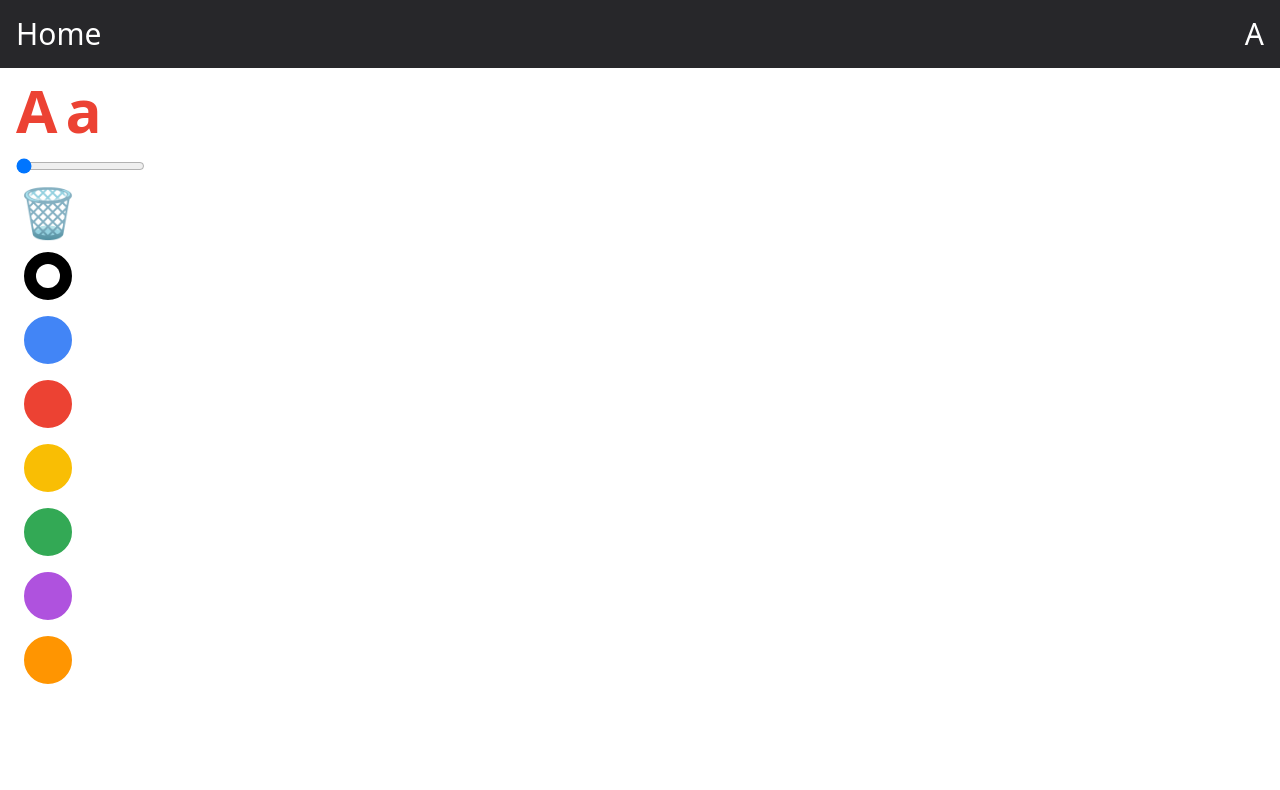
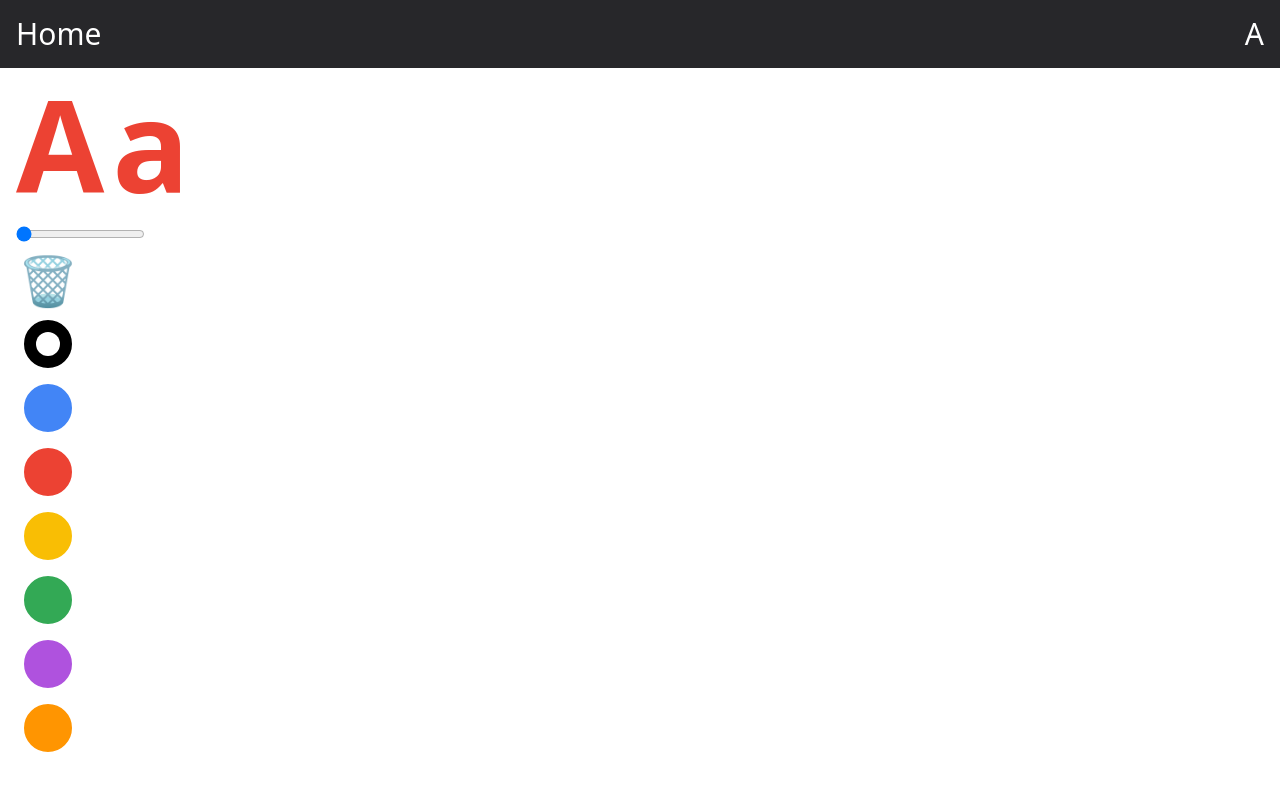
Before and after one commit to malthesers/letter-learning, a Vue app: page /a/canvas in a window 1280 px wide. Shown: the top 790 px of the page. Built offline with nearby package versions, Linux system fonts and the light colour scheme.

Commit message:
Changed Canvas letter size

```diff
--- a/src/views/CanvasView.vue
+++ b/src/views/CanvasView.vue
@@ -4,7 +4,7 @@
       :strokeWidth="strokeWidth" />
     <div class="grid grid-cols-1 grid-rows-1 [&>*]:grid-area">
       <div :class="isDrawing && 'pointer-events-none'" class="z-10 w-min h-min p-4 flex flex-col">
-        <p :class="[letterStore.isVowel ? 'text-red' : 'text-blue']" class="flex flex-row gap-2 text-6xl font-bold mb-4">
+        <p :class="[letterStore.isVowel ? 'text-red' : 'text-blue']" class="flex flex-row gap-2 text-9xl font-bold mb-4">
           <span class="uppercase">{{ letterStore.current?.value }}</span>
           <span class="lowercase">{{ letterStore.current?.value }}</span>
         </p>
```
